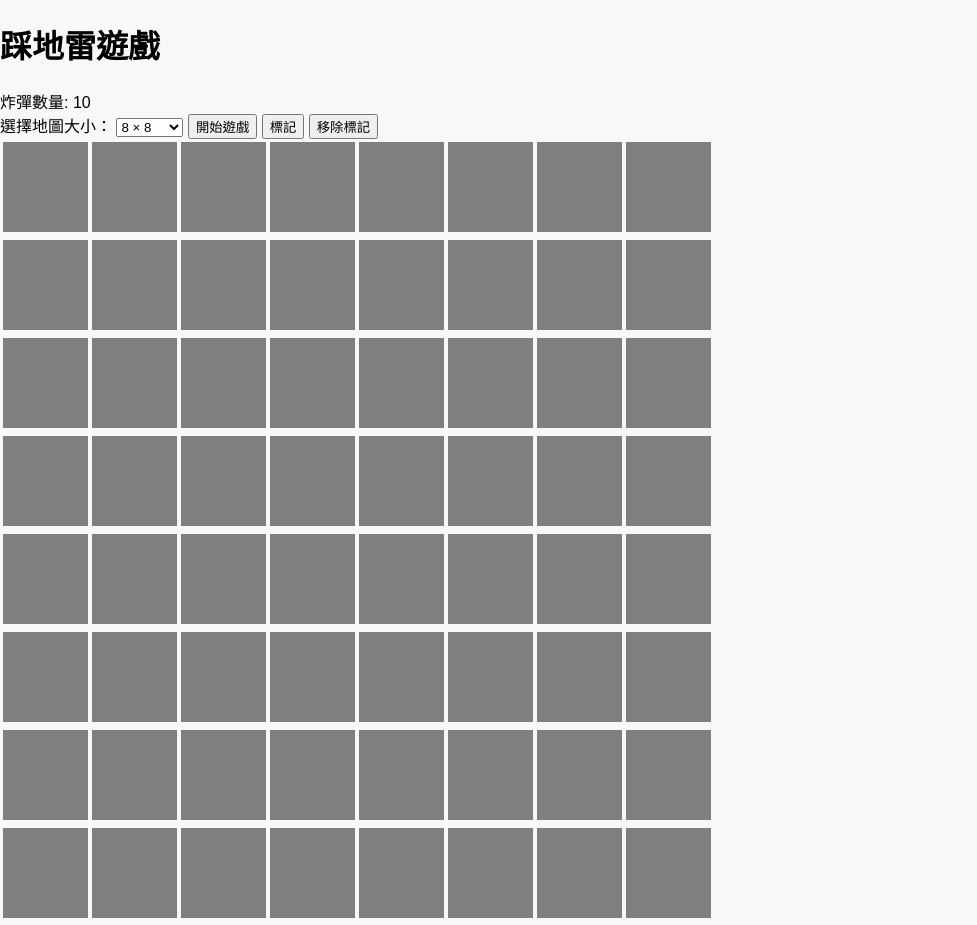
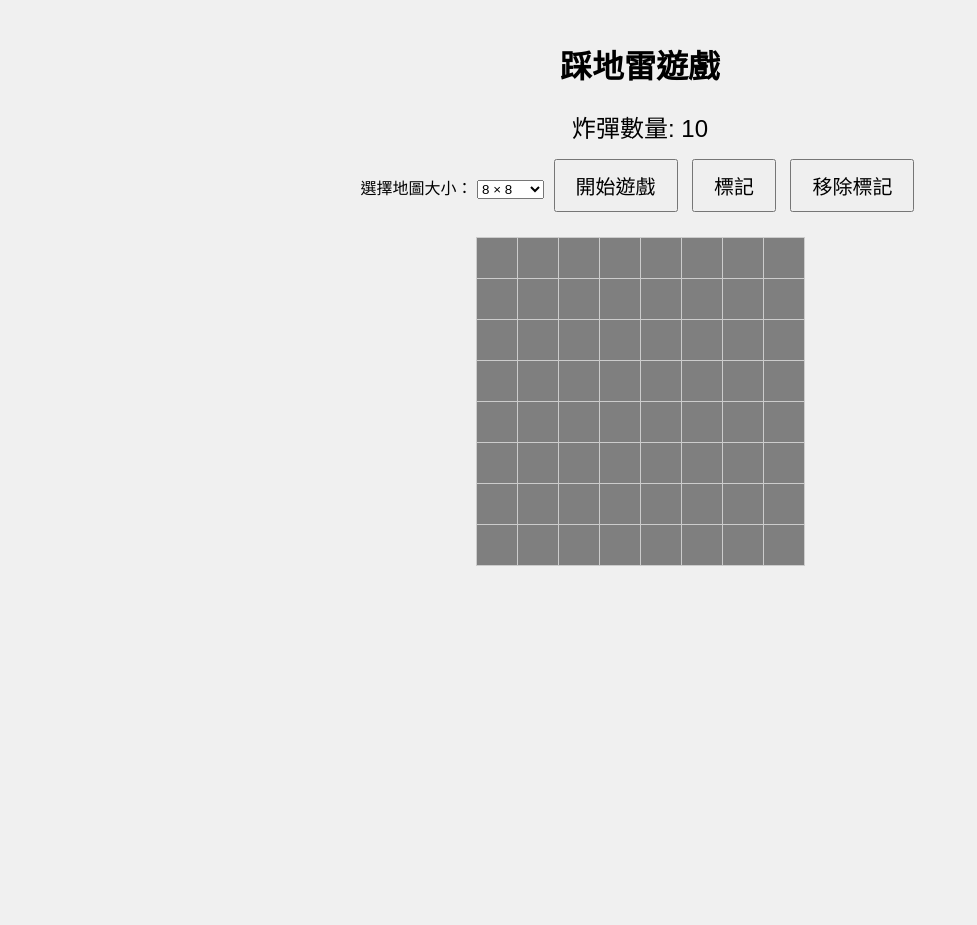
Before and after one commit to cody0620/my-react-app, a plain HTML site: page index.html in a window 1280 px wide. Both pictures are taken after a click on the button "開始遊戲". Shown: the whole page, without its empty margins (0-977 px from the left). After the commit the page ends 800 px from the top, so only its background shows below. Drawn offline with Linux system fonts and the light colour scheme.

Commit message:
Update style.css

```diff
--- a/style.css
+++ b/style.css
@@ -1,9 +1,48 @@
-/* 基本全域樣式 */
 body {
+    font-family: Arial, sans-serif;
+    background-color: #f0f0f0;
+    text-align: center;
     margin: 0;
-    padding: 0;
-    font-family: Arial, sans-serif;
-    background-color: #f8f8f8;
+    padding: 20px;
   }
 
-  /* 你也可以在此加入額外的樣式調整 */
+  .game-container {
+    max-width: 600px;
+    margin: 0 auto;
+  }
+
+  .level-select {
+    margin-bottom: 20px;
+  }
+
+  /* 放大所有按鈕 */
+  button {
+    font-size: 20px;
+    padding: 10px 20px;
+    margin: 5px;
+    cursor: pointer;
+  }
+
+  table {
+    margin: 0 auto;
+    border-collapse: collapse;
+  }
+
+  td {
+    border: 1px solid #ccc;
+    width: 40px;
+    height: 40px;
+    padding: 0;
+  }
+
+  td img {
+    width: 100%;
+    height: 100%;
+    display: block;
+  }
+
+  /* 顯示炸彈數量的區塊 */
+  #bomb-count {
+    font-size: 24px;
+    margin-bottom: 10px;
+  }
```
